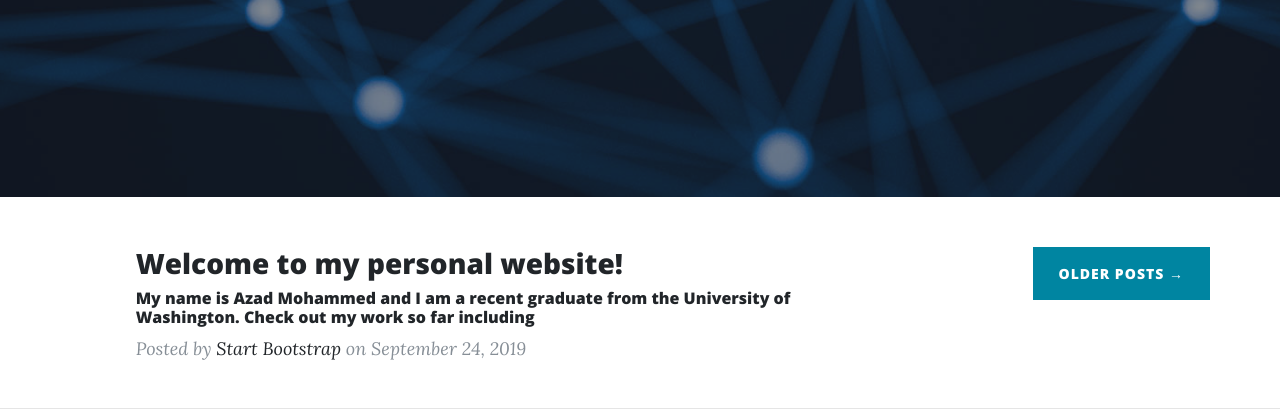
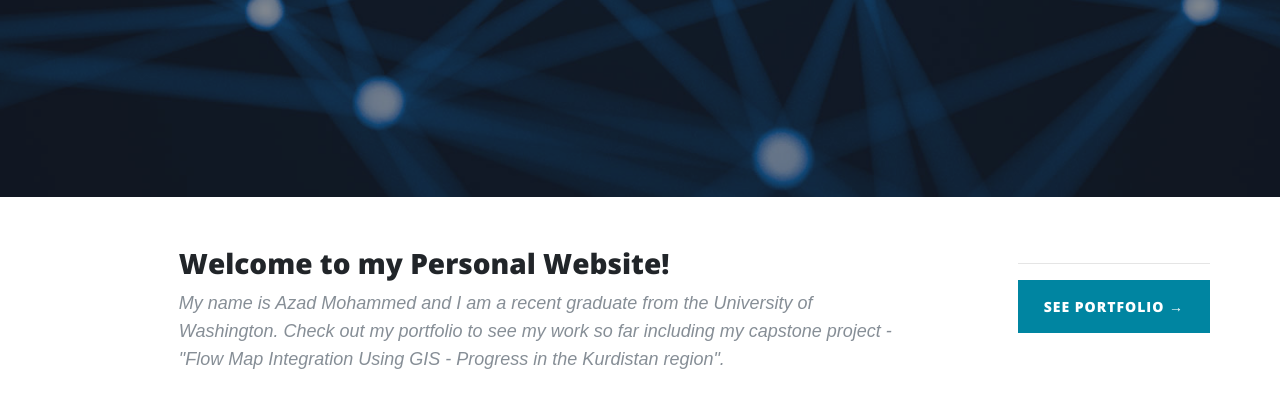
Before and after one commit to azadm18/azadm18, a website: page index.html in a window 1280 px wide. Shown: the part 388-800 px from the top of the page. Drawn offline with nearby package versions, Linux system fonts and the light colour scheme.

Commit message:
Update index.html

```diff
--- a/index.html
+++ b/index.html
@@ -73,21 +73,19 @@
       <div class="col-lg-8 col-md-10 mx-auto">
         <div class="post-preview">
             <h3 class="post-title">
-            	Welcome to my personal website!
+            	Welcome to my Personal Website!
             </h3>
-            <h6 class="post-title">
-            	My name is Azad Mohammed and I am a recent graduate from the University of Washington. Check out my work so far including
-            </h6>
-          <p class="post-meta">Posted by
-            <a href="#">Start Bootstrap</a>
-            on September 24, 2019</p>
+            <p class="post-meta">
+            	<font face ="arial">
+            	My name is Azad Mohammed and I am a recent graduate from the University of Washington. Check out my portfolio to see my work so far including my capstone project - "Flow Map Integration Using GIS - Progress in the Kurdistan region".
+            </p>
         </div>
     </div>
         <hr>
 
         <!-- Pager -->
         <div class="clearfix">
-          <a class="btn btn-primary float-right" href="#">Older Posts &rarr;</a>
+          <a class="btn btn-primary float-right" href="#">See Portfolio &rarr;</a>
         </div>
     </div>
 </div>
@@ -125,7 +123,7 @@
               </a>
             </li>
           </ul>
-          <p class="copyright text-muted">Copyright &copy; Your Website 2019</p>
+          <p class="copyright text-muted">Copyright &copy; Azad Mohammed 2019</p>
         </div>
       </div>
     </div>
```
